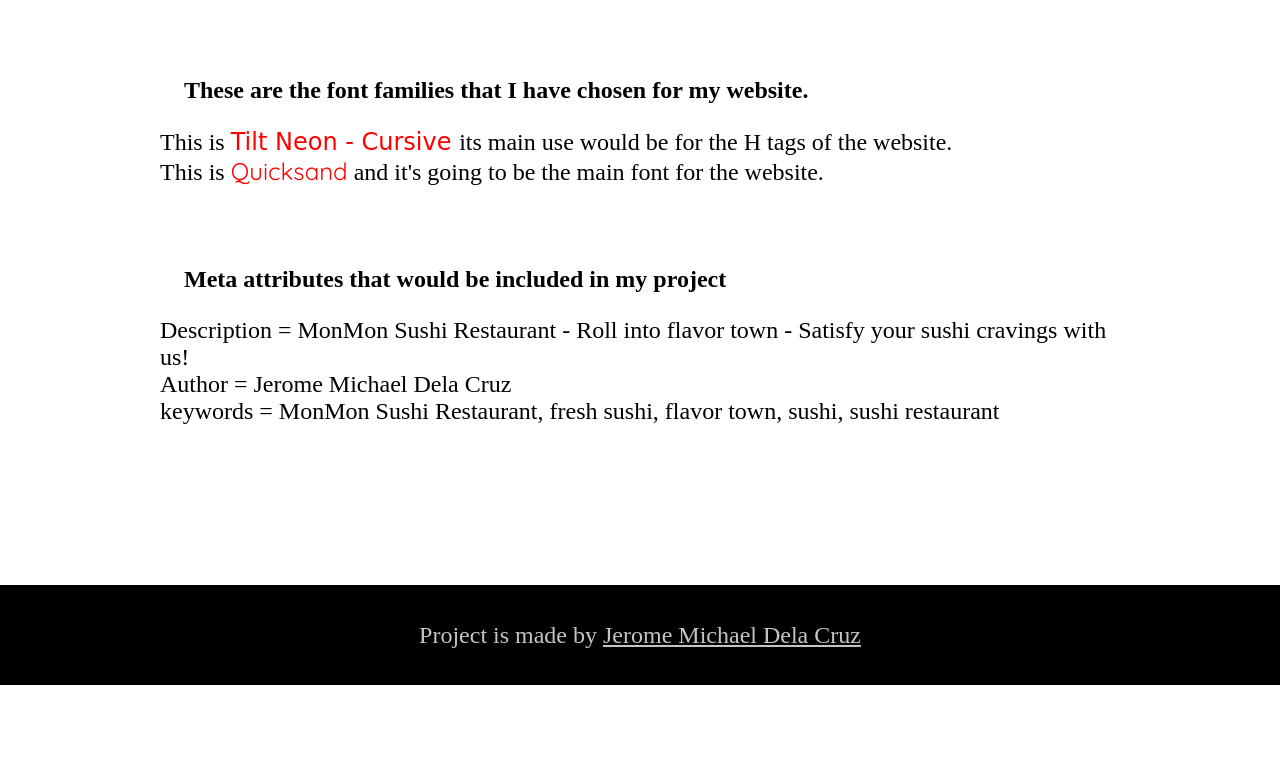
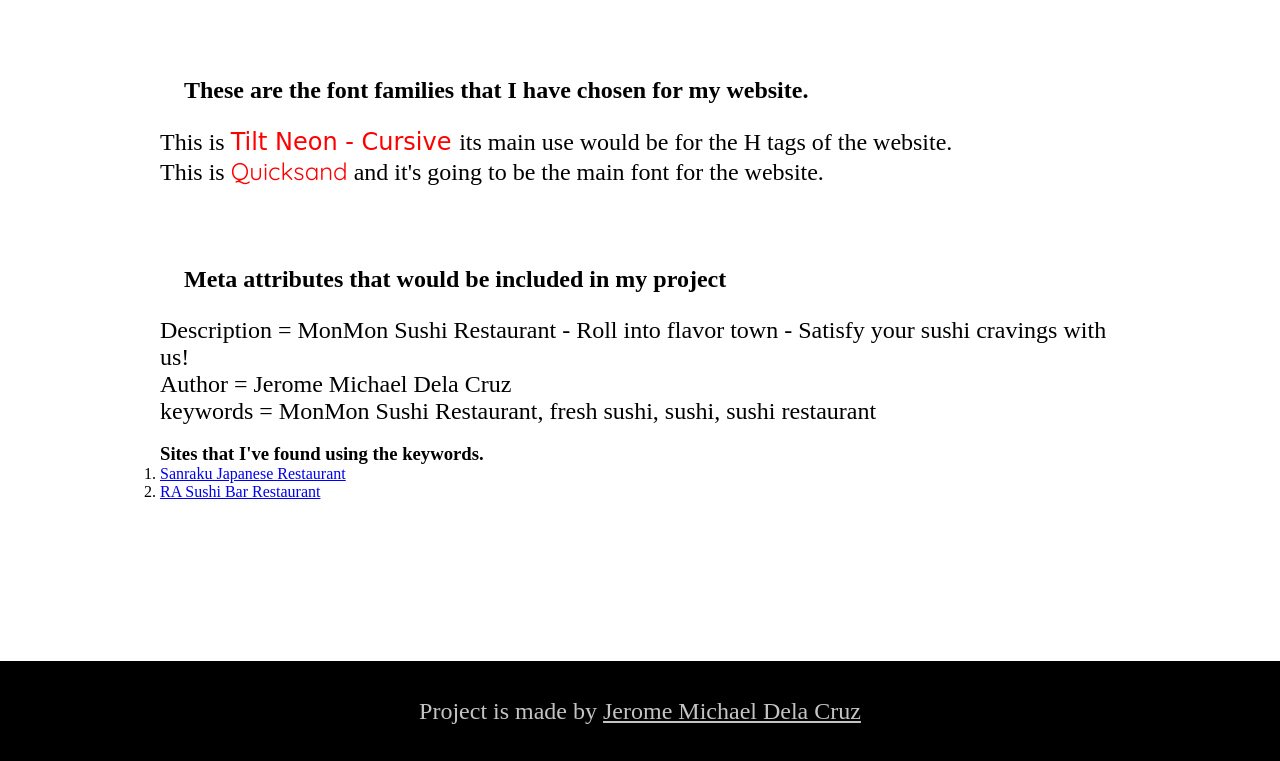
Before and after one commit to noonecaresman023/Project-Planning, a plain HTML site: page index.html in a window 1280 px wide. Shown: the part 1093-1854 px from the top of the page. Before the commit the page ends 1778 px from the top, so only its background shows below. Drawn offline with Linux system fonts and the light colour scheme; a web font is replaced by a local one.

Commit message:
Update index.html

```diff
--- a/index.html
+++ b/index.html
@@ -10,7 +10,7 @@
     <meta name="description" content="MonMon Sushi Restaurant - Roll into flavor town - Satisfy your sushi cravings with us!">
     <meta name="author" content="Jerome Michael Dela Cruz">
     <meta name="keywords"
-        content="Jerome Michael Dela Cruz, MonMon Sushi Restaurant, fresh sushi, flavor town, sushi, sushi restaurant">
+        content="Jerome Michael Dela Cruz, MonMon Sushi Restaurant, fresh sushi, sushi, sushi restaurant">
     <!-- End of basic Information of the site -->
 
     <title>Project Plan</title>
@@ -124,7 +124,17 @@
             <h2> Meta attributes that would be included in my project</h2>
             <p> Description = MonMon Sushi Restaurant - Roll into flavor town - Satisfy your sushi cravings with us! </p>
             <p> Author = Jerome Michael Dela Cruz </p>
-            <p> keywords = MonMon Sushi Restaurant, fresh sushi, flavor town, sushi, sushi restaurant</p>
+            <p> keywords = MonMon Sushi Restaurant, fresh sushi, sushi, sushi restaurant</p>
+            <br>
+            <h3> Sites that I've found using the keywords. </h3>
+            <ol>
+                <li>
+                    <a target="_blank" href="https://www.sanraku.com/">Sanraku Japanese Restaurant</a>
+                </li>
+                <li>
+                    <a target="_blank" href="https://rasushi.com/main-menu/">RA Sushi Bar Restaurant</a>
+                </li>
+            </ol>
         </section>
         <!-- END OF KEYWORDS SECTION-->
 
```
